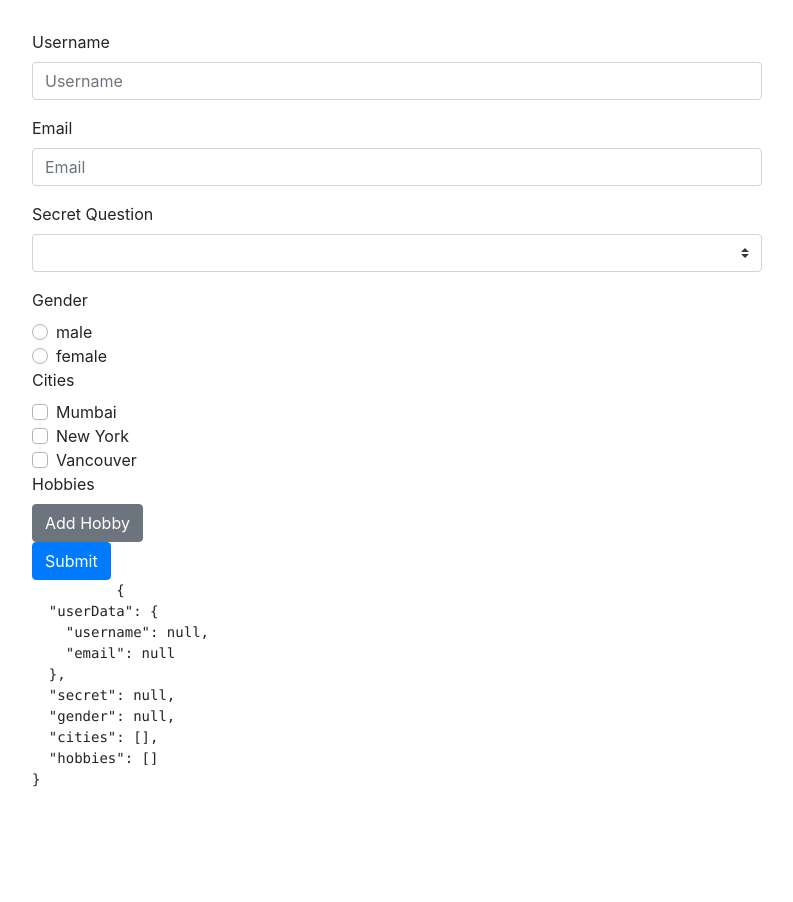
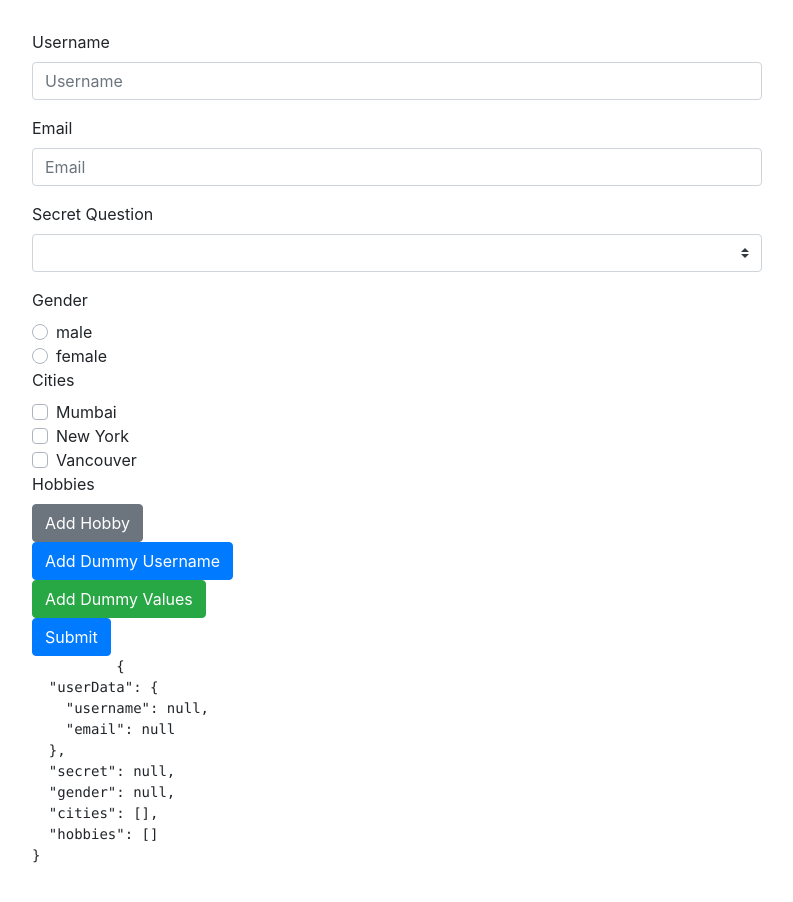
Before and after one commit to Gagandeep39/angular-reative-form-ex1, an Angular app: page / in a window 1280 px wide. Shown: the top 902 px of the page, without its empty margins (53-846 px from the left). Built offline with nearby package versions, Linux system fonts and the light colour scheme.

Commit message:
Added Patch Value (Some values) Added Set Value (All values)

```diff
--- a/src/app/app.component.html
+++ b/src/app/app.component.html
@@ -103,7 +103,12 @@
           </div>
         </div>
 
+        <button (click)="dummyUsername()" class="btn btn-primary" type="button">Add Dummy Username</button>
+        <br>
+        <button (click)="dummyValues()" class="btn btn-success" type="button">Add Dummy Values</button>
+        <br>
         <button class="btn btn-primary" type="submit">Submit</button>
+        <br>
         <pre>
           {{signUpForm.value | json}}
           <!-- Below Code can be used to get status of Async Task -->
--- a/src/app/app.component.ts
+++ b/src/app/app.component.ts
@@ -49,6 +49,9 @@ export class AppComponent implements OnInit {
     this.submitted = true;
     if (this.signUpForm.valid) {
       alert('Submitted');
+      this.submitted = false;
+      this.signUpForm.reset();
+      this.signUpForm.get('cities').reset({});
     }
     console.log(this.signUpForm);
   }
@@ -101,6 +104,29 @@ export class AppComponent implements OnInit {
     });
     return promise;
   }
+
+  dummyValues() {
+    this.signUpForm.setValue({
+      'userData': {
+        'username': 'Gagandeep',
+        'email': 'singh.gagandeep3911@gmail.com'
+      },
+      'secret': 'Name of your first Pet',
+      'gender': 'male',
+      'cities': [],
+      'hobbies': []
+    });
+  }
+
+  dummyUsername() {
+    this.signUpForm.patchValue({
+      'userData': {
+        'username': 'Gagandeep',
+        'email': 'singh.gagandeep3911@gmail.com'
+      }
+    });
+
+  }
 }
 
 // Reactive Form provides 2 observables
```
